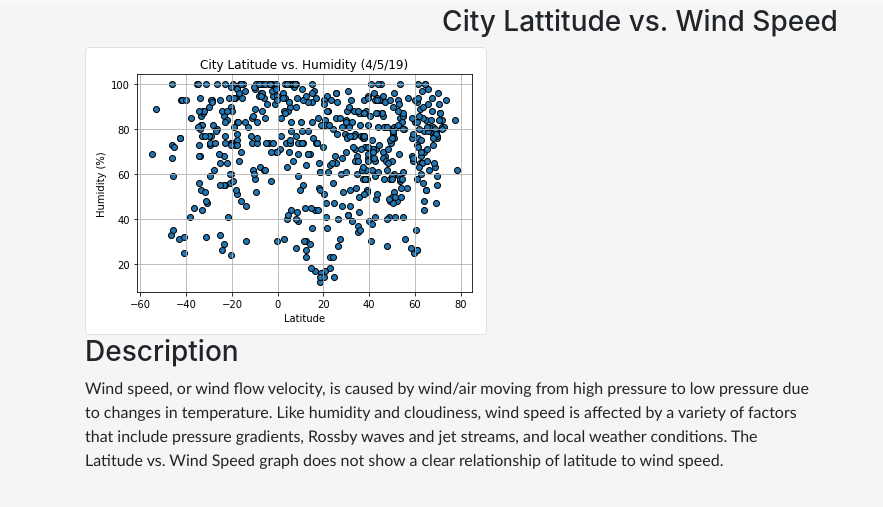
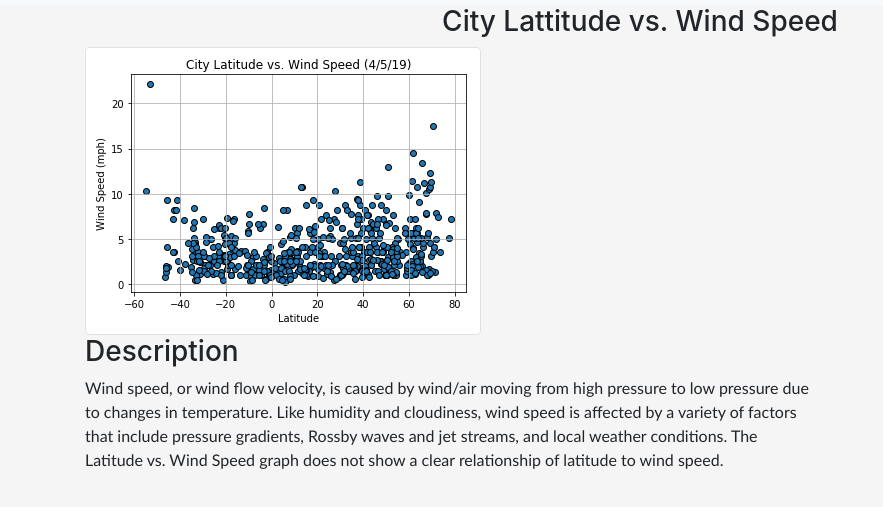
Before and after one commit to annielai373/html_css_project, a plain HTML site: page visualizations/wind.html in a window 1280 px wide. Shown: the part 67-574 px from the top of the page, without its empty margins (0-883 px from the left). Drawn offline with nearby package versions, Linux system fonts and the light colour scheme; files that its build step writes are made by us from their sources.

Commit message:
updated6

```diff
--- a/visualizations/wind.html
+++ b/visualizations/wind.html
@@ -52,7 +52,7 @@
     <div class="row">
         <div class="col-md-8">
           <div class="thumbnail">
-            <img src="../Resources/assets/images/City_Latitude_vs_Humidity_Plot.png" alt="..." class="img-thumbnail">
+            <img src="../Resources/assets/images/City_Latitude_vs_Wind_Speed_Plot.png" alt="..." class="img-thumbnail">
           </div>
           <div class="caption">
               <h3>Description</h3>
```
